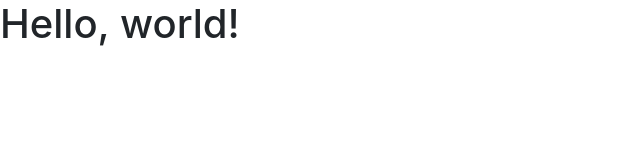
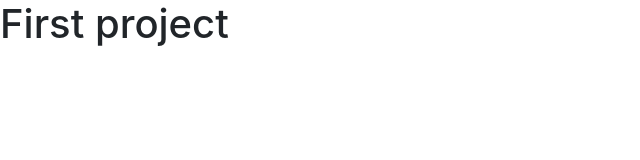
Before and after one commit to Alabam178/Git-Lesson, a plain HTML site: page index.html in a window 1280 px wide. Shown: the whole page, without its empty margins (0-640 px from the left). Drawn offline with nearby package versions, Linux system fonts and the light colour scheme; a web font is replaced by a local one.

Commit message:
First commit

```diff
--- a/index.html
+++ b/index.html
@@ -6,7 +6,7 @@
 	<meta name="viewport" content="width=device-width, initial-scale=1.0" />
 
 	<!-- Titles -->
-	<title>Персональный сайт портфолио - Алексей Чернятин</title>
+	<title>Git start</title>
 	<meta name="keywords" content="Ключевые слова...">
     <meta name="description" content="Описание страницы...">
 
@@ -36,7 +36,7 @@
 
 	<!-- Тут пишем код -->
 
-    <h1>Hello, world!</h1>
+    <h1>First project</h1>
 
     <!-- Vendor scripts -->
 	<script src="libs/jquery/jquery-3.3.1.min.js"></script>
```
